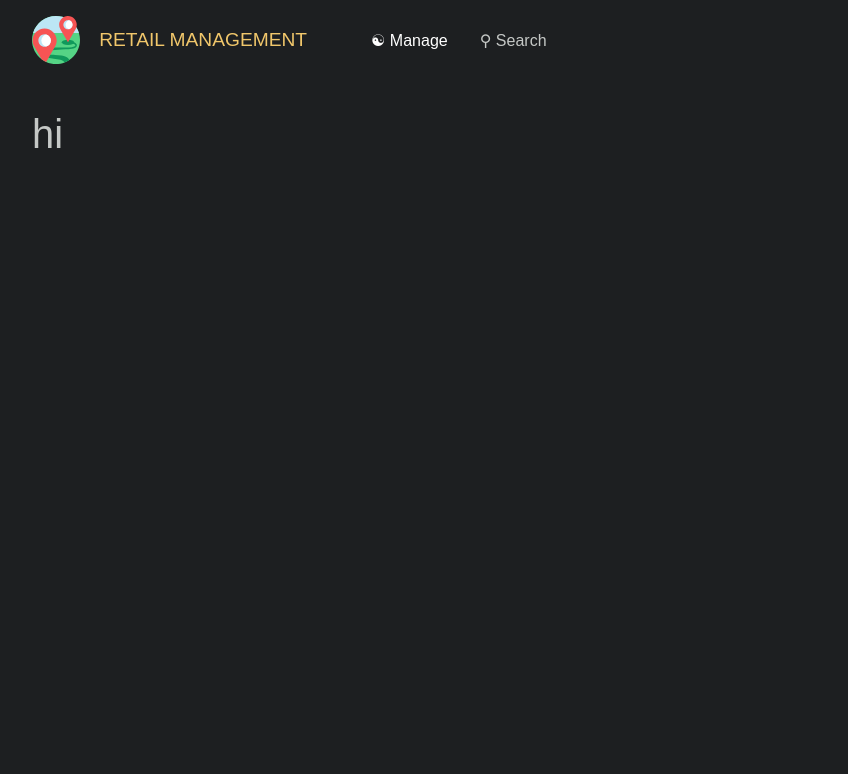
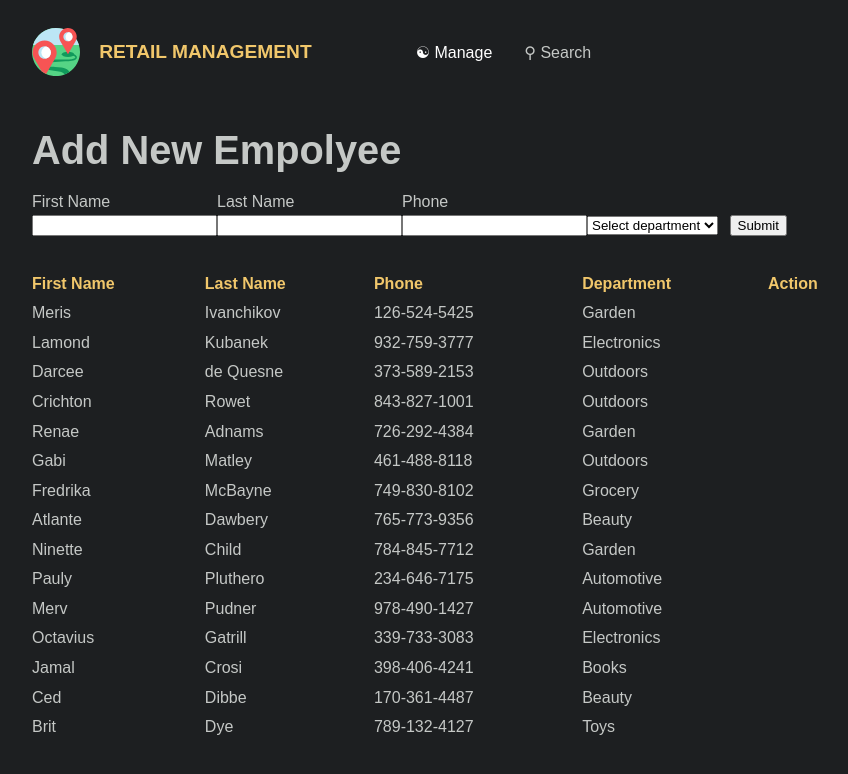
Before and after one commit to mingjuitsai/ovo-address-book, a React (Create React App) app: page /manage in a window 1280 px wide. Shown: the top 774 px of the page, without its empty margins (188-1036 px from the left). Built offline with nearby package versions, Linux system fonts and the light colour scheme.

Commit message:
Add table styling

```diff
--- a/src/components/App.js
+++ b/src/components/App.js
@@ -1,7 +1,6 @@
 import React from 'react';
 import logo from '../assets/management.svg';
 import {
-  BrowserRouter as Router,
   Switch,
   Route,
   NavLink,
@@ -16,11 +15,11 @@ function App() {
     <div className="App">
       <header className="App-header">
         <img src={logo} className="App-logo" alt="logo" />
-        <h1 class="App-heading">
+        <h1 className="App-heading">
           Retail Management
         </h1>
 
-        <nav class="App-nav">
+        <nav className="App-nav">
           <ul>
             <li>
               <NavLink to="/manage">&#x262F; Manage</NavLink>
@@ -31,7 +30,7 @@ function App() {
           </ul>
         </nav>
       </header>
-      <main class="App-main">
+      <main className="App-main">
         <Switch>
             <Route exact path="/">
               <Redirect to="/manage" />
--- /dev/null
+++ b/src/components/EmployeeTable.js
@@ -0,0 +1,63 @@
+import React from 'react';
+import employees from '../data/employees';
+
+
+function EmployeeRow(props) {
+  const employees = props.employees;
+  const rowItems = employees.map((employee, index) =>
+    <tr key={index}>
+      <td>{employee.firstName}</td>
+      <td>{employee.lastName}</td>
+      <td>{employee.phone}</td>
+      <td>{employee.department}</td>
+      <td hidden={!props.canRemove}>
+        <button onClick={props.onRowRemove}>Remove</button>
+      </td>
+    </tr>
+  );
+  return (
+    rowItems
+  );
+}
+
+export default class EmployeeTable extends React.Component {
+  constructor(props) {
+    super(props);
+
+    this.onRemoveEmployee = this.onRemoveEmployee.bind(this);
+  }
+
+  onRemoveEmployee() {
+
+  }
+
+  render() {
+
+    return (
+      <table className="EmployeeTable">
+        <thead>
+          <tr>
+            <th>
+              First Name
+            </th>
+            <th>
+              Last Name
+            </th>
+            <th>
+              Phone
+            </th>
+            <th>
+              Department
+            </th>
+            <th>
+              Action
+            </th>
+          </tr>
+        </thead>
+        <tbody>
+          <EmployeeRow employees={employees} canRemove={this.props.canRemove} onRowRemove={this.onRemoveEmployee} />
+        </tbody>
+      </table>
+    )
+  }
+}
--- a/src/components/Manage.js
+++ b/src/components/Manage.js
@@ -1,10 +1,94 @@
 import React from 'react';
+import employees from '../data/employees';
+import EmployeeTable from './EmployeeTable';
 
 
 export default class Manage extends React.Component {
+  constructor(props) {
+    super(props);
+    this.onNewEmployeeInput = this.onNewEmployeeInput.bind(this);
+    this.onNewEmployeeSubmit = this.onNewEmployeeSubmit.bind(this);
+    this.state = {
+      newEmpolyee: {
+        firstName: '',
+        lastName: '',
+        department: '',
+        phone: ''
+      }
+    };
+    this.newEmpolyeeForm = React.createRef();
+  }
+
+  onNewEmployeeSubmit(event) {
+    event.preventDefault();
+    const isFormValid = this.newEmpolyeeForm.current.checkValidity();
+
+    if(isFormValid) {
+      employees.unshift({...this.state.newEmpolyee});
+      // Refresh
+      this.setState({
+        newEmpolyee: {
+          firstName: '',
+          lastName: '',
+          department: '',
+          phone: ''
+        }
+      });
+    }
+  }
+
+  onNewEmployeeInput(event) {
+    this.setState({
+      newEmpolyee: { ...this.state.newEmpolyee, [event.target.name]: event.target.value }
+    });
+  }
+
   render() {
+    const formActive = this.state.formActive;
+    const newEmpolyee = this.state.newEmpolyee;
+
     return (
-      <h1>hi</h1>
+      <div className="Manage">
+        <header className="Manage-header">
+          <h1 class="Manage-title">Add New Empolyee</h1>
+        </header>
+        <div className="Manage-form">
+          <form ref={this.newEmpolyeeForm}>
+            <div className="inputRow">
+              <div className="inputCell">
+                <label  htmlFor="firstName">First Name</label>
+                <input value={newEmpolyee.firstName} onChange={this.onNewEmployeeInput} type="text" id="firstName" name="firstName" required />
+              </div>
+              <div className="inputCell">
+                <label htmlFor="lastName">Last Name</label>
+                <input value={newEmpolyee.lastName} onChange={this.onNewEmployeeInput} type="text" id="lastName" name="lastName" required/>
+              </div>
+              <div className="inputCell">
+                <label htmlFor="phone">Phone</label>
+                <input value={newEmpolyee.phone} onChange={this.onNewEmployeeInput} type="text" id="phone" name="phone" required/>
+              </div>
+              <div className="inputCell">
+                <select onChange={this.onNewEmployeeInput} name="department" value={newEmpolyee.department} required>
+                  <option value="" disabled>Select department</option>
+                  <option value="Garden">Garden</option>
+                  <option value="Electronics">Electronics</option>
+                  <option value="Outdoors">Outdoors</option>
+                  <option value="Grocery">Grocery</option>
+                  <option value="Beauty">Beauty</option>
+                  <option value="Automotive">Automotive</option>
+                  <option value="Books">Books</option>
+                  <option value="Toys">Toys</option>
+                </select>
+              </div>
+              <div className="inputCell">
+                <button type="submit" onClick={this.onNewEmployeeSubmit}>Submit</button>
+              </div>
+            </div>
+          </form>
+        </div>
+
+        <EmployeeTable canRemove={false} />
+      </div>
     )
   }
 }
--- a/src/components/Search.js
+++ b/src/components/Search.js
@@ -1,10 +1,13 @@
 import React from 'react';
-
+import EmployeeTable from './EmployeeTable';
 
 export default class Search extends React.Component {
   render() {
     return (
-      <h1>search</h1>
+      <div className="Search">
+        <h1>search</h1>
+        <EmployeeTable canRemove={false} />
+      </div>
     )
   }
 }
--- /dev/null
+++ b/src/data/employees.js
@@ -0,0 +1,76 @@
+export default [{
+  "firstName": "Meris",
+  "lastName": "Ivanchikov",
+  "phone": "126-524-5425",
+  "department": "Garden"
+}, {
+  "firstName": "Lamond",
+  "lastName": "Kubanek",
+  "phone": "932-759-3777",
+  "department": "Electronics"
+}, {
+  "firstName": "Darcee",
+  "lastName": "de Quesne",
+  "phone": "373-589-2153",
+  "department": "Outdoors"
+}, {
+  "firstName": "Crichton",
+  "lastName": "Rowet",
+  "phone": "843-827-1001",
+  "department": "Outdoors"
+}, {
+  "firstName": "Renae",
+  "lastName": "Adnams",
+  "phone": "726-292-4384",
+  "department": "Garden"
+}, {
+  "firstName": "Gabi",
+  "lastName": "Matley",
+  "phone": "461-488-8118",
+  "department": "Outdoors"
+}, {
+  "firstName": "Fredrika",
+  "lastName": "McBayne",
+  "phone": "749-830-8102",
+  "department": "Grocery"
+}, {
+  "firstName": "Atlante",
+  "lastName": "Dawbery",
+  "phone": "765-773-9356",
+  "department": "Beauty"
+}, {
+  "firstName": "Ninette",
+  "lastName": "Child",
+  "phone": "784-845-7712",
+  "department": "Garden"
+}, {
+  "firstName": "Pauly",
+  "lastName": "Pluthero",
+  "phone": "234-646-7175",
+  "department": "Automotive"
+}, {
+  "firstName": "Merv",
+  "lastName": "Pudner",
+  "phone": "978-490-1427",
+  "department": "Automotive"
+}, {
+  "firstName": "Octavius",
+  "lastName": "Gatrill",
+  "phone": "339-733-3083",
+  "department": "Electronics"
+}, {
+  "firstName": "Jamal",
+  "lastName": "Crosi",
+  "phone": "398-406-4241",
+  "department": "Books"
+}, {
+  "firstName": "Ced",
+  "lastName": "Dibbe",
+  "phone": "170-361-4487",
+  "department": "Beauty"
+}, {
+  "firstName": "Brit",
+  "lastName": "Dye",
+  "phone": "789-132-4127",
+  "department": "Toys"
+}];
--- a/src/styles/common/_common.scss
+++ b/src/styles/common/_common.scss
@@ -1,3 +1,3 @@
+@import 'variables';
 @import 'functions';
-@import 'reset';
 @import 'typography';
--- a/src/styles/common/_typography.scss
+++ b/src/styles/common/_typography.scss
@@ -4,7 +4,7 @@ html {
 
 body {
 	font-size: 1em;
-	background-color: #1D1F21;
+	background-color: $theme-color;
 	color: #C5C8C6;
 	font-family: Arial,Helvetica Neue,Helvetica,sans-serif;
 	line-height: 1.45;
--- /dev/null
+++ b/src/styles/common/_variables.scss
@@ -0,0 +1,2 @@
+$theme-color: #1D1F21;;
+$accent-color: #F1C76B;
--- a/src/styles/components/App.scss
+++ b/src/styles/components/App.scss
@@ -1,5 +1,3 @@
-@import 'common/common';
-
 .App {
   max-width: em(840);
   margin: 0 auto;
@@ -25,7 +23,7 @@
 }
 
 .App-heading {
-  color: #F1C76B;
+  color: $accent-color;
   text-transform: uppercase;
   font-size: 1.2em;
   margin: 0;
--- /dev/null
+++ b/src/styles/components/EmployeeTable.scss
@@ -0,0 +1,13 @@
+.EmployeeTable {
+	width: 100%;
+	border-spacing: 0;
+
+	th {
+		color: $accent-color;
+		text-align: left;
+	}
+
+	th, td {
+		padding: .2em 0;
+	}
+}
--- /dev/null
+++ b/src/styles/components/Manage.scss
@@ -0,0 +1,19 @@
+.Manage-header {
+	margin-bottom: 1em;
+}
+
+.Manage-title {
+}
+
+.Manage-form {
+	margin-bottom: 2em;
+
+	.inputRow {
+		display: flex;
+		align-items: flex-end;
+	}
+
+	.inputCell {
+		flex: 1;
+	}
+}
--- a/src/styles/index.scss
+++ b/src/styles/index.scss
@@ -3,8 +3,9 @@
  */
 @import "common/common";
 
-
 /**
  * Component
  */
 @import "components/App";
+@import "components/Manage";
+@import "components/EmployeeTable";
```
